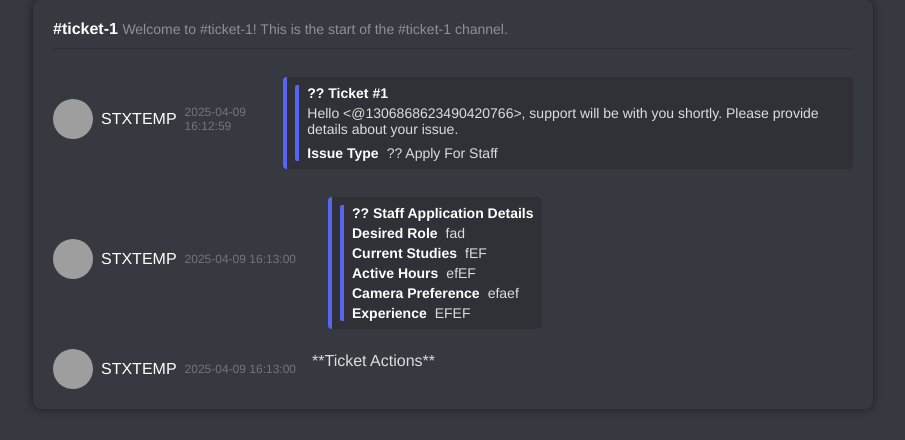
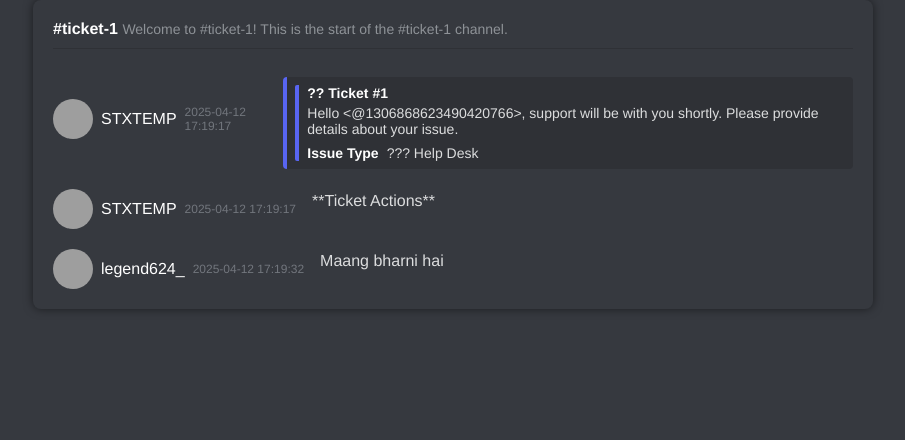
Before and after one commit to Pradyumna2669/discord-ticket-transcripts, a plain HTML site: page transcripts/ticket_1.html in a window 1280 px wide. Shown: the whole page, without its empty margins (187-1092 px from the left). Drawn offline with Linux system fonts and the light colour scheme; grey boxes are pictures that could not be loaded.

Commit message:
Add transcript for ticket 1

```diff
--- a/transcripts/ticket_1.html
+++ b/transcripts/ticket_1.html
@@ -19,7 +19,7 @@
                 <div class="author">
                     <img src="https://cdn.discordapp.com/avatars/1281971536345042964/a2061da2bf9396ea71aefa97f2847595.png?size=1024" alt="PFP" class="avatar">
                     <span class="username" style="color: #FFFFFF;">STXTEMP</span>
-                    <span class="timestamp">2025-04-09 16:12:59</span>
+                    <span class="timestamp">2025-04-12 17:19:17</span>
                 </div>
                 <div class="content">
 
@@ -43,7 +43,7 @@ Please provide details about your issue.</div>
 
                                 <div class="embed-field">
                                     <span class="field-name">Issue Type</span>
-                                    <span class="field-value">?? Apply For Staff</span>
+                                    <span class="field-value">??? Help Desk</span>
                                 </div>
 
                             </div>
@@ -59,66 +59,22 @@ Please provide details about your issue.</div>
                 <div class="author">
                     <img src="https://cdn.discordapp.com/avatars/1281971536345042964/a2061da2bf9396ea71aefa97f2847595.png?size=1024" alt="PFP" class="avatar">
                     <span class="username" style="color: #FFFFFF;">STXTEMP</span>
-                    <span class="timestamp">2025-04-09 16:13:00</span>
+                    <span class="timestamp">2025-04-12 17:19:17</span>
                 </div>
                 <div class="content">
-
-                </div>
-
-                <div class="embeds">
-
-                    <div class="embed">
-                        <div class="embed-color" style="background-color: 5793266;"></div>
-                        <div class="embed-content">
-
-                            <div class="embed-title">?? Staff Application Details</div>
-
-
-
-                            <div class="embed-fields">
-
-                                <div class="embed-field">
-                                    <span class="field-name">Desired Role</span>
-                                    <span class="field-value">fad</span>
-                                </div>
-
-                                <div class="embed-field">
-                                    <span class="field-name">Current Studies</span>
-                                    <span class="field-value">fEF</span>
-                                </div>
-
-                                <div class="embed-field">
-                                    <span class="field-name">Active Hours</span>
-                                    <span class="field-value">efEF</span>
-                                </div>
-
-                                <div class="embed-field">
-                                    <span class="field-name">Camera Preference</span>
-                                    <span class="field-value">efaef</span>
-                                </div>
-
-                                <div class="embed-field">
-                                    <span class="field-name">Experience</span>
-                                    <span class="field-value">EFEF</span>
-                                </div>
-
-                            </div>
-
-                        </div>
-                    </div>
-
+                    **Ticket Actions**
                 </div>
 
             </div>
 
             <div class="message">
                 <div class="author">
-                    <img src="https://cdn.discordapp.com/avatars/1281971536345042964/a2061da2bf9396ea71aefa97f2847595.png?size=1024" alt="PFP" class="avatar">
-                    <span class="username" style="color: #FFFFFF;">STXTEMP</span>
-                    <span class="timestamp">2025-04-09 16:13:00</span>
+                    <img src="https://cdn.discordapp.com/avatars/1306868623490420766/3bc2a787193614f08e74084230eac6d8.png?size=1024" alt="PFP" class="avatar">
+                    <span class="username" style="color: #FFFFFF;">legend624_</span>
+                    <span class="timestamp">2025-04-12 17:19:32</span>
                 </div>
                 <div class="content">
-                    **Ticket Actions**
+                    Maang bharni hai
                 </div>
 
             </div>
```
